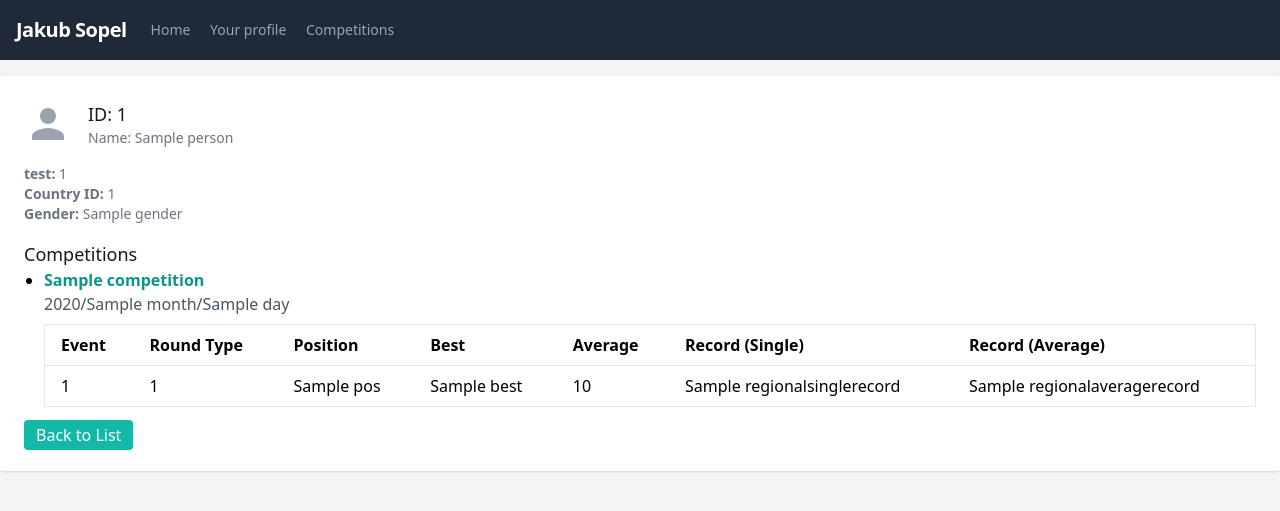
After one commit to rave1/inzynierka-master, a Django app: template inzynierka/apps/wca/templates/person_detail.html in a window 1280 px wide. The commit adds this page. Shown: the top 511 px of the page. Run offline with Django 4.2, Linux system fonts and the light colour scheme; the template is opened without the code that fills it: most values are stand-ins (such as "Sample title", 1, 10 or a date in 2020); some libraries are stand-ins or nearby versions.

Commit message:
feat: person detail page (#4)

```diff
--- a/inzynierka/apps/wca/admin.py
+++ b/inzynierka/apps/wca/admin.py
@@ -4,3 +4,4 @@ from wca import models
 # Register your models here.
 admin.site.register(models.Championships)
 admin.site.register(models.Persons)
+admin.site.register(models.Results)
--- /dev/null
+++ b/inzynierka/apps/wca/templates/person_detail.html
@@ -0,0 +1,67 @@
+{% extends "base.html" %}
+
+{% block content %}
+<div class="container mx-auto mt-4">
+    <div class="bg-white p-6 rounded shadow">
+        <div class="flex items-center">
+            <div class="flex-shrink-0">
+                <svg class="h-12 w-12 text-gray-400" fill="currentColor" viewBox="0 0 24 24">
+                    <path d="M24 0v24H0V0h24z" fill="none"/>
+                    <path d="M12 12c2.21 0 4-1.79 4-4s-1.79-4-4-4-4 1.79-4 4 1.79 4 4 4zm0 2c-2.67 0-8 1.34-8 4v2h16v-2c0-2.66-5.33-4-8-4z"/>
+                </svg>
+            </div>
+            <div class="ml-4">
+                <div class="text-lg font-medium text-gray-900">ID: {{ person.id }}</div>
+                <div class="text-sm text-gray-500">Name: {{ person.name }}</div>
+            </div>
+        </div>
+        <div class="mt-4">
+            <div class="text-sm text-gray-500"><strong>test:</strong> {{ person.subid }}</div>
+            <div class="text-sm text-gray-500"><strong>Country ID:</strong> {{ person.countryid }}</div>
+            <div class="text-sm text-gray-500"><strong>Gender:</strong> {{ person.gender }}</div>
+        </div>
+        <div class="mt-4">
+            <h2 class="text-lg font-medium text-gray-900">Competitions</h2>
+            <ul class="list-disc pl-5">
+                {% for competition, results in competition_results.items %}
+                    <li class="mb-4">
+                        <h3 class="text-teal-600 hover:text-teal-800 font-bold">{{ competition.name }}</h3>
+                        <span class="text-gray-600">{{ competition.year }}/{{ competition.month }}/{{ competition.day }}</span>
+                        <table class="min-w-full bg-white border border-gray-200 mt-2">
+                            <thead>
+                                <tr>
+                                    <th class="py-2 px-4 border-b border-gray-200 text-left">Event</th>
+                                    <th class="py-2 px-4 border-b border-gray-200 text-left">Round Type</th>
+                                    <th class="py-2 px-4 border-b border-gray-200 text-left">Position</th>
+                                    <th class="py-2 px-4 border-b border-gray-200 text-left">Best</th>
+                                    <th class="py-2 px-4 border-b border-gray-200 text-left">Average</th>
+                                    <th class="py-2 px-4 border-b border-gray-200 text-left">Record (Single)</th>
+                                    <th class="py-2 px-4 border-b border-gray-200 text-left">Record (Average)</th>
+                                </tr>
+                            </thead>
+                            <tbody>
+                                {% for result in results %}
+                                <tr class="hover:bg-gray-100">
+                                    <td class="py-2 px-4 border-b border-gray-200">{{ result.eventid }}</td>
+                                    <td class="py-2 px-4 border-b border-gray-200">{{ result.roundtypeid }}</td>
+                                    <td class="py-2 px-4 border-b border-gray-200">{{ result.pos }}</td>
+                                    <td class="py-2 px-4 border-b border-gray-200">{{ result.best }}</td>
+                                    <td class="py-2 px-4 border-b border-gray-200">{{ result.average }}</td>
+                                    <td class="py-2 px-4 border-b border-gray-200">{{ result.regionalsinglerecord }}</td>
+                                    <td class="py-2 px-4 border-b border-gray-200">{{ result.regionalaveragerecord }}</td>
+                                </tr>
+                                {% endfor %}
+                            </tbody>
+                        </table>
+                    </li>
+                {% empty %}
+                    <li class="text-red-500">No competitions found.</li>
+                {% endfor %}
+            </ul>
+        </div>
+        <div class="mt-4">
+            <a href="{% url 'persons_list' %}" class="px-3 py-1 bg-teal-500 text-white rounded hover:bg-teal-700">Back to List</a>
+        </div>
+    </div>
+</div>
+{% endblock %}
--- a/inzynierka/apps/wca/templates/persons.html
+++ b/inzynierka/apps/wca/templates/persons.html
@@ -13,7 +13,8 @@
 
     <ul class="space-y-4">
         {% for person in page_obj %}
-        <li class="flex items-center bg-white p-4 rounded shadow">
+        <li class="flex items-center bg-white p-4 rounded shadow hover:bg-gray-100 transition duration-200">
+            <a href="{% url 'person_detail' person.id %}" class="flex items-center w-full">
                 <div class="flex-shrink-0">
                     <svg class="h-10 w-10 text-gray-400" fill="currentColor" viewBox="0 0 24 24">
                         <path d="M24 0v24H0V0h24z" fill="none"/>
@@ -24,6 +25,7 @@
                     <div class="text-lg font-medium text-gray-900">ID: {{ person.id }}</div>
                     <div class="text-sm text-gray-500">Name: {{ person.name }}</div>
                 </div>
+            </a>
         </li>
         {% empty %}
         <li class="py-2 text-red-500">No persons found.</li>
--- a/inzynierka/urls.py
+++ b/inzynierka/urls.py
@@ -16,10 +16,9 @@ Including another URLconf
 
 from django.contrib import admin
 from django.urls import path, include
-from wca import views
 
 urlpatterns = [
     path("admin/", admin.site.urls),
     path("__reload__/", include("django_browser_reload.urls")),
-    path("", views.PersonsListView.as_view(), name="home"),
+    path("", include("wca.urls")),
 ]
```
Also changed, not shown: inzynierka/apps/wca/urls.py (added, +7 -0 lines), inzynierka/apps/wca/views.py (+25 -1 lines), inzynierka/apps/wca/migrations/0001_initial.py. Lines whose indentation alone changed are shown as unchanged.
